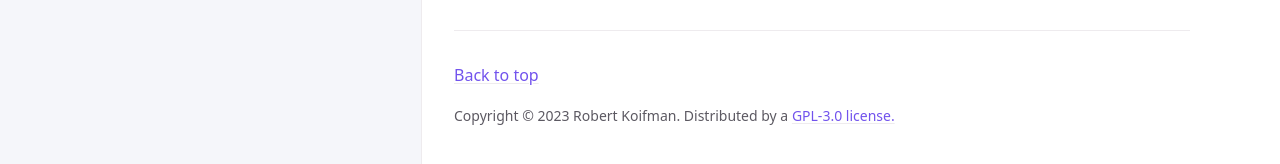
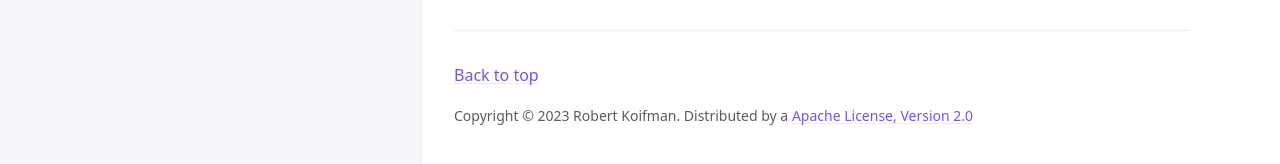
Before and after one commit to Softnet-Free/softnet-java, a Jekyll site: the page built from docs/index.md, in a window 1280 px wide and 1059 px high. Shown: the part 892-1056 px from the top of the window. Built offline with Jekyll 4.4.1, drawn with Linux system fonts in a browser that asks for light colours.

Commit message:
text updated

```diff
--- a/_config.yml
+++ b/_config.yml
@@ -123,7 +123,7 @@ nav_sort: case_sensitive # Capital letters sorted before lowercase
 back_to_top: true
 back_to_top_text: "Back to top"
 
-footer_content: "Copyright &copy; 2023 Robert Koifman. Distributed by a <a href=\"https://github.com/Softnet-Free/softnet-java/blob/gh-pages/LICENSE\">GPL-3.0 license.</a>"
+footer_content: "Copyright &copy; 2023 Robert Koifman. Distributed by a <a href=\"https://github.com/Softnet-Free/softnet-java/blob/gh-pages/LICENSE\">Apache License, Version 2.0</a>"
 
 
 # Footer last edited timestamp
```
